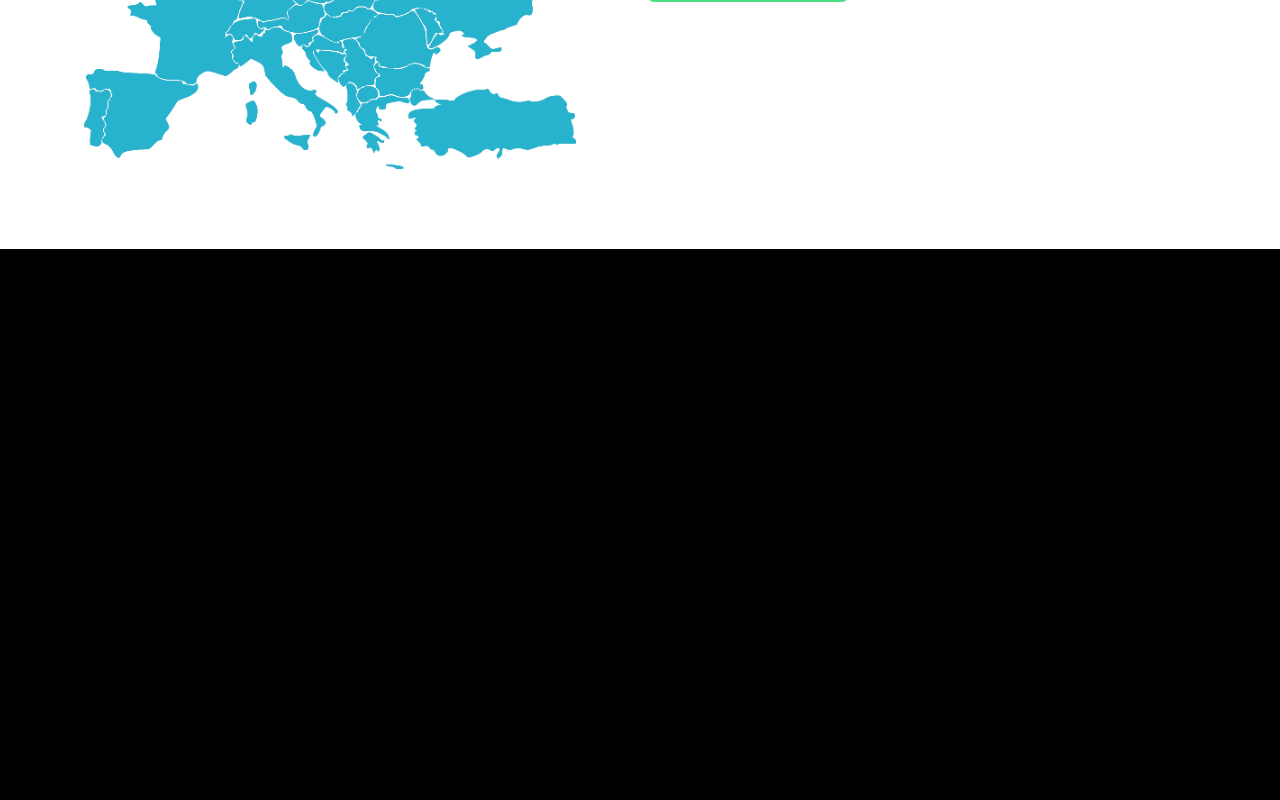
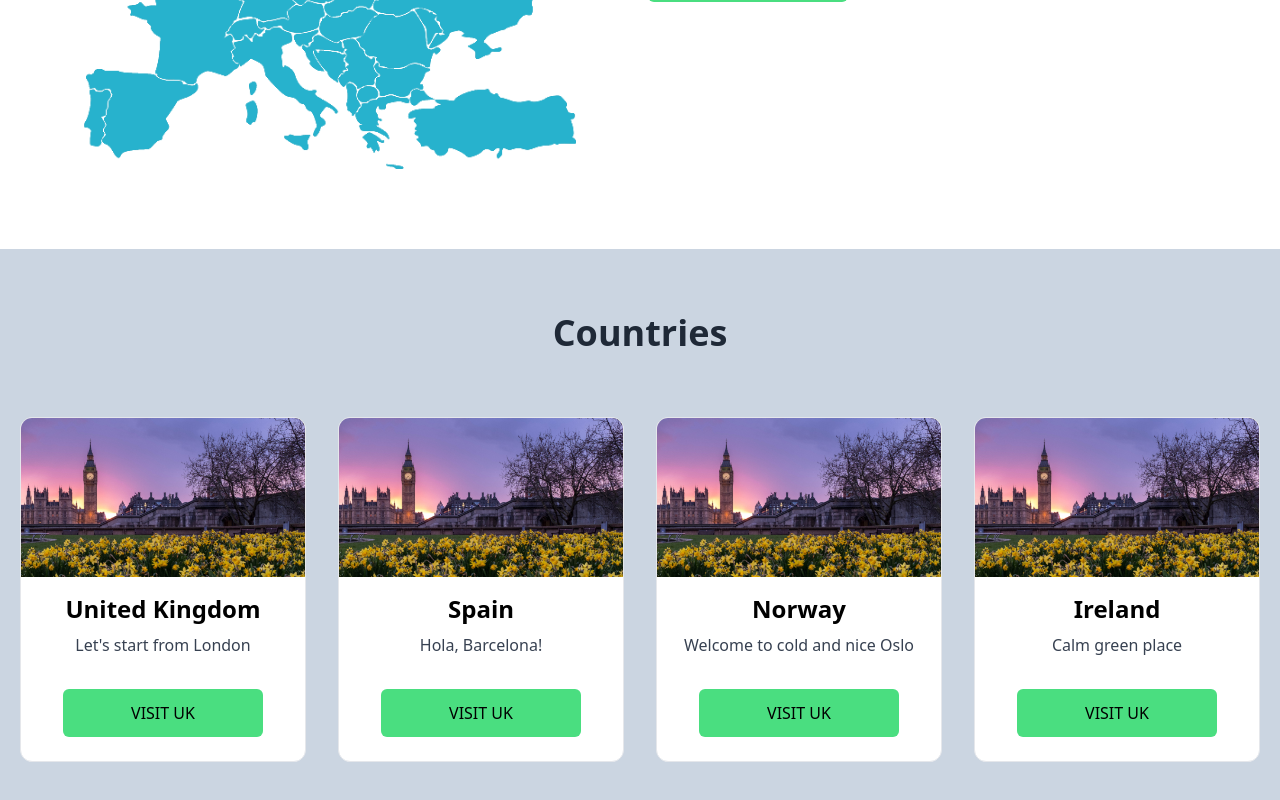
Before and after one commit to dawid-majewski-pl/europe, a React (Create React App) app: page / in a window 1280 px wide. Shown: the part 1288-2088 px from the top of the page. Before the commit the page ends 1537 px from the top, so only its background shows below. Built offline with nearby package versions, Linux system fonts and the light colour scheme.

Commit message:
Countries component added and styled for mobile and desktop.

```diff
--- a/src/App.js
+++ b/src/App.js
@@ -2,6 +2,7 @@ import React from 'react';
 import Navbar from './components/Navbar';
 import Home from './components/Home';
 import Information from './components/Information';
+import Countries from './components/Countries';
 
 function App() {
   return (
@@ -9,6 +10,7 @@ function App() {
       <Navbar />
       <Home />
       <Information />
+      <Countries />
     </div>
   );
 }
--- /dev/null
+++ b/src/components/Countries.jsx
@@ -0,0 +1,46 @@
+import React from 'react'
+import London from '../assets/london.jpg'
+
+const Countries = () => {
+    return (
+        <div className='w-full px-4 bg-slate-300'>
+            <h2 className='text-gray-800 pt-[4rem] text-4xl text-center font-bold'>Countries</h2>
+            <div className='py-[4rem] max-w-[1240px] mx-auto grid grid-cols-1 sm:grid-cols-2 lg:grid-cols-4 gap-8 items-center text-center'>
+                <div className='h-fit bg-white w-full border rounded-xl overflow-hidden'>
+                    <img className='w-full' src={London} alt='/' />
+                    <div class='flex flex-col items-center'>
+                        <h3 className='text-2xl font-bold text-center pt-4 pb-2'>United Kingdom</h3>
+                        <p className='text-gray-700 pb-2'>Let's start from London</p>
+                        <button className='bg-green-400 text-black w-[200px] uppercase rounded-md font-medium my-6 py-3 duration-300 top-0 hover:scale-110 relative hover:top-2'>Visit UK</button>
+                    </div>
+                </div>
+                <div className='h-fit bg-white w-full border rounded-xl overflow-hidden'>
+                    <img className='w-full' src={London} alt='/' />
+                    <div class='flex flex-col items-center'>
+                        <h3 className='text-2xl font-bold text-center pt-4 pb-2'>Spain</h3>
+                        <p className='text-gray-700 pb-2'>Hola, Barcelona!</p>
+                        <button className='bg-green-400 text-black w-[200px] uppercase rounded-md font-medium my-6 py-3 duration-300 top-0 hover:scale-110 relative hover:top-2'>Visit UK</button>
+                    </div>
+                </div>
+                <div className='h-fit bg-white w-full border rounded-xl overflow-hidden'>
+                    <img className='w-full' src={London} alt='/' />
+                    <div class='flex flex-col items-center'>
+                        <h3 className='text-2xl font-bold text-center pt-4 pb-2'>Norway</h3>
+                        <p className='text-gray-700 pb-2'>Welcome to cold and nice Oslo</p>
+                        <button className='bg-green-400 text-black w-[200px] uppercase rounded-md font-medium my-6 py-3 duration-300 top-0 hover:scale-110 relative hover:top-2'>Visit UK</button>
+                    </div>
+                </div>
+                <div className='h-fit bg-white w-full border rounded-xl overflow-hidden'>
+                    <img className='w-full' src={London} alt='/' />
+                    <div class='flex flex-col items-center'>
+                        <h3 className='text-2xl font-bold text-center pt-4 pb-2'>Ireland</h3>
+                        <p className='text-gray-700 pb-2'>Calm green place</p>
+                        <button className='bg-green-400 text-black w-[200px] uppercase rounded-md font-medium my-6 py-3 duration-300 top-0 hover:scale-110 relative hover:top-2'>Visit UK</button>
+                    </div>
+                </div>
+            </div>
+        </div>
+    )
+}
+
+export default Countries;
```
Also changed, not shown: src/assets/london.jpg (added).
